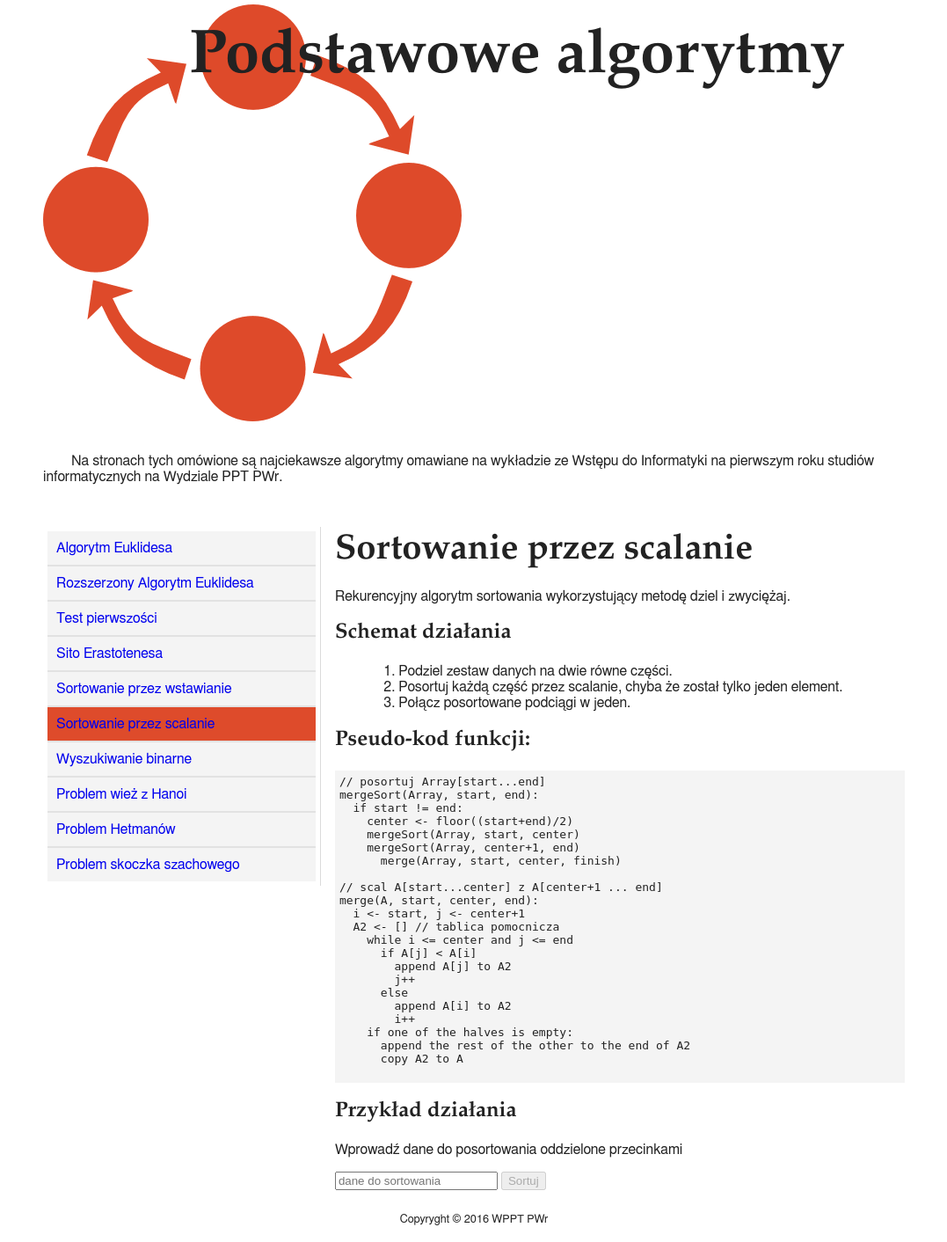
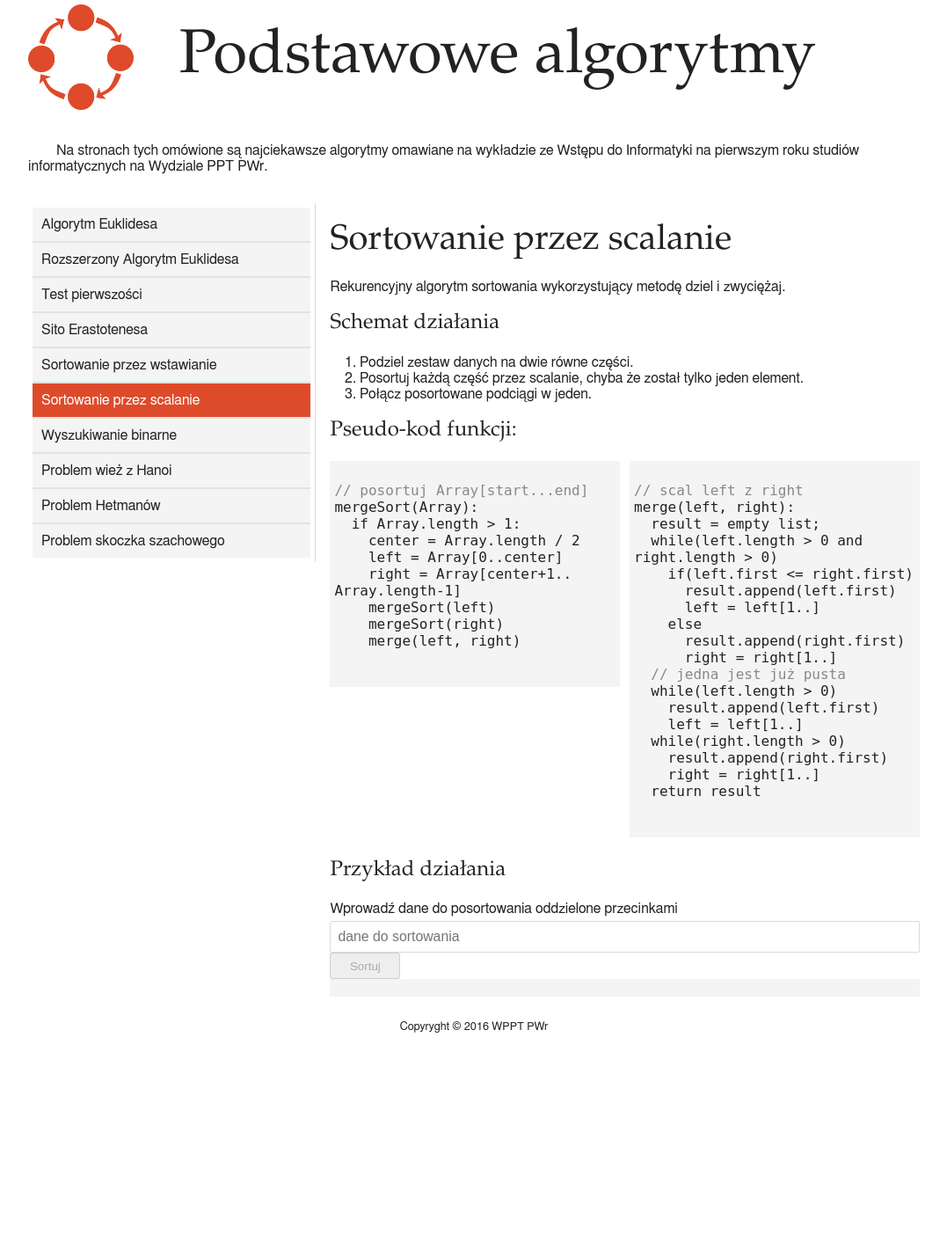
Before and after one commit to mregulski/ppt-4-www, a PHP site: page /mergeSort.html in a window 1280 px wide. Shown: the whole page at 88% size, without its empty margins (101-1178 px from the left). After the commit the page ends 1174 px from the top, so only its background shows below. Run offline with PHP 8.4, Linux system fonts and the light colour scheme; some libraries are stand-ins or nearby versions.

Commit message:
final version - graded

```diff
--- a/algo/bower.json
+++ b/algo/bower.json
@@ -4,7 +4,7 @@
     "Marcin Regulski <maarcin.regulski@gmail.com>"
   ],
   "description": "algorithm information with visualisation",
-  "main": "insertSort.html",
+  "main": "mergeSort.html",
   "moduleType": [
     "globals"
   ],
--- a/algo/mergeSort.html
+++ b/algo/mergeSort.html
@@ -4,7 +4,7 @@
 	<meta charset="utf-8"/>
 	<meta name="viewport" content="width=content-width, initial-scale=1" />
 	<title>Sortowanie przez wstawianie</title>
-	<link rel="stylesheet" href="bower_components/HTML5-Reset/assets/css/reset.css"/>
+	<link rel="stylesheet" href="styles/reset.css"/>
 	<link rel="stylesheet" href="styles/grid.css"/>
 	<link rel="stylesheet" href="styles/algorytm.css"/>
 	<script src="scripts/menu.js"></script>
@@ -18,7 +18,7 @@
 			<img id="logo" src="res/infppt.png" alt="logo wydziału"/>
 		</div>
 		<div class="col-5-6">
-			<h1> Podstawowe algorytmy</h1>
+			<h1>Podstawowe algorytmy</h1>
 		</div>
 	</div>
 	<p class="space-after">Na stronach tych omówione są najciekawsze algorytmy omawiane na wykładzie ze Wstępu do Informatyki
@@ -44,8 +44,8 @@
 				<li class="algorytm">
 					<a href="#">Sortowanie przez wstawianie</a>
 				</li>
-				<li class="algorytm active">
-					<a href="#">Sortowanie przez scalanie</a>
+				<li class="algorytm">
+					<a href="#" class="active">Sortowanie przez scalanie</a>
 				</li>
 				<li class="algorytm">
 					<a href="#">Wyszukiwanie binarne</a>
@@ -74,30 +74,43 @@
 			</ol>
 			<section>
 				<h3>Pseudo-kod funkcji:</h3>
-				<pre>
-// posortuj Array[start...end]
-mergeSort(Array, start, end):
-	if start != end:
-		center &lt;- floor((start+end)/2)
-		mergeSort(Array, start, center)
-		mergeSort(Array, center+1, end)
-	    merge(Array, start, center, finish)
-
-// scal A[start...center] z A[center+1 ... end]
-merge(A, start, center, end):
-	i &lt;- start, j &lt;- center+1
-	A2 &lt;- [] // tablica pomocnicza
-		while i &lt;= center and j &lt;= end
-			if A[j] &lt; A[i]
-				append A[j] to A2
-				j++
-			else
-				append A[i] to A2
-				i++
-		if one of the halves is empty:
-			append the rest of the other to the end of A2
-			copy A2 to A
+				<div class="row">
+				<pre class="col-3-6">
+					<code>
+<span class="comment">// posortuj Array[start...end]</span>
+mergeSort(Array):
+	if Array.length > 1:
+		center = Array.length / 2
+		left = Array[0..center]
+		right = Array[center+1.. Array.length-1]
+		mergeSort(left)
+		mergeSort(right)
+		merge(left, right)
+					</code>
 				</pre>
+				<pre class="col-3-6">
+					<code>
+<span class="comment">// scal left z right</span>
+merge(left, right):
+	result = empty list;
+	while(left.length &gt; 0 and right.length &gt; 0)
+		if(left.first &lt;= right.first)
+			result.append(left.first)
+			left = left[1..]
+		else
+			result.append(right.first)
+			right = right[1..]
+	<span class="comment">// jedna jest już pusta</span>
+	while(left.length &gt; 0)
+		result.append(left.first)
+		left = left[1..]
+	while(right.length &gt; 0)
+		result.append(right.first)
+		right = right[1..]
+	return result
+					</code>
+				</pre>
+			</div>
 			</section>
 		</article>
 		<div id="simulator">
--- a/algo/scripts/menu.js
+++ b/algo/scripts/menu.js
@@ -1,8 +1,6 @@
-page = (function(){
+(function(){
     'use strict';
-    var menu = null;
-    var input = null;
-    var run = null;
+    var menu, input, run;
     window.onload = function() {
         menu = document.getElementById("menu");
         input = document.getElementById("array");
@@ -10,7 +8,7 @@ page = (function(){
 
         document.getElementById("menuToggle").onclick = toggleMenu;
         run.addEventListener('click', runSort);
-        input.addEventListener('keypress', checkInput);
+        input.addEventListener('keyup', checkInput);
     }
 
     // re-enable hidden menu when window is resized above breakpoint
@@ -20,7 +18,7 @@ page = (function(){
 
     function checkInput() {
         var array = input.value.split(/[,; ]/);
-        //console.log(array);
+        console.log(array);
         if(array.length > 1) {
             run.disabled = false;
         }
@@ -37,10 +35,12 @@ page = (function(){
 
     function runSort() {
         var array = input.value.split(/[,; ]/);
-        console.log(array);
-        array = array.map(function(x) {
-            return parseInt(x,10);
-        })
+        console.log(parseInt(array[0]) != NaN);
+        if(!isNaN(parseInt(array[0]))) {
+            array = array.map(function(x) {
+                return parseInt(x,10);
+            });
+        }
         console.log(sort.mergeSort(array));
     }
 
--- a/algo/styles/algorytm.css
+++ b/algo/styles/algorytm.css
@@ -1,7 +1,6 @@
 body {
 	padding: 5px;
-	width: 90%;
-	max-width: 980px;
+	width: 80%;
 	margin: auto;
 	color: #222;
 	font-size: 100%;
@@ -34,7 +33,7 @@ h4:first-of-type,h5:first-of-type {
 h1 {
 	color: #DE4B2B;
 	font-size: 4.4rem;
-	display: block;
+	display: inline-block	;
 	vertical-align: bottom;
 }
 
@@ -47,7 +46,7 @@ h3 {
 }
 
 p {
-
+	margin-bottom: 5px;
 }
 
 #menuToggle
@@ -83,7 +82,7 @@ nav li:last-of-type {
 }
 
 nav a, nav a:visited {
-
+	color: inherit;
 	display: block;
 	text-decoration: none;
 	padding: 10px;
@@ -96,7 +95,7 @@ nav a:hover {
 	background: #153991;
 }
 
-nav .active, a:active {
+nav a.active, nav a:active {
 	background: #DE4B2B;
 	color: #fff;
 }
@@ -113,7 +112,8 @@ footer {
 
 pre {
 	padding: 5px;
-	white-space: pre;
+	margin-bottom: 5px;
+	white-space: pre-wrap;
 	background: #f4f4f4;
 	-moz-tab-size: 2;
 	-webkit-tab-size: 2;
@@ -121,8 +121,71 @@ pre {
 	tab-size: 2;
 }
 
+pre .comment {
+	color: #888;
+}
+/*code {
+	-moz-tab-size: 2;
+	-webkit-tab-size: 2;
+	-ms-tab-size: 2;
+	tab-size: 2;
+	white-space: pre-wrap;
+}*/
+
+#simulator input {
+	border-radius: 2px;
+	border: 1px solid #dbdbdb;
+	padding: 8px;
+	width: 100%
+}
+
+#runButton {
+	width: 80px;
+	height: 30px;
+}
+
 #output {
 	font-family: 'Courier New', monospace;
+	font-size: .75em;
+	font-weight: bold;
+	background: #f4f4f4;
+	padding: 10px;
+	overflow: auto;
+
+}
+
+#output .level-0 {
+	color: #000;
+}
+#output .level-1 {
+	color: #00a;
+}
+#output .level-2 {
+	color: #0a0;
+}
+#output .level-3 {
+	color: #a00;
+}
+#output .level-4 {
+	color: #0aa;
+}
+#output .level-5 {
+	color: #aa0;
+}
+#output .level-6 {
+	color: #a0a;
+}
+#output .level-7 {
+	color: #44f;
+}
+#output .level-8 {
+	color: #4f4;
+}
+#output .level-9 {
+	color: #f44;
+}
+#output .level-10 {
+	color: #4ff;
 }
 
 @media screen and (min-width: 680px) {
@@ -145,8 +208,8 @@ pre {
 	header img {
 		display: block;
 		min-width: 100px;
-		width: auto;
-		height: auto;
+		width: 120px;
+		height: 120px;
 
 		/*padding: 0 10px 0 0;*/
 	}
--- /dev/null
+++ b/algo/styles/reset.css
@@ -0,0 +1,141 @@
+/*
+	HTML5 Reset :: style.css
+	----------------------------------------------------------
+	We have learned much from/been inspired by/taken code where offered from:
+
+	Eric Meyer					:: http://meyerweb.com
+	HTML5 Doctor				:: http://html5doctor.com
+	and the HTML5 Boilerplate	:: http://html5boilerplate.com
+
+-------------------------------------------------------------------------------*/
+
+/* Let's default this puppy out
+-------------------------------------------------------------------------------*/
+
+html, body, body div, span, object, iframe, h1, h2, h3, h4, h5, h6, p, blockquote, pre, abbr, address, cite, code, del, dfn, em, img, ins, kbd, q, samp, small, strong, sub, sup, var, b, i, dl, dt, dd, ol, ul, li, fieldset, form, label, legend, table, caption, tbody, tfoot, thead, tr, th, td, article, aside, figure, footer, header, menu, nav, section, time, mark, audio, video, details, summary {
+	margin: 0;
+	padding: 0;
+	border: 0;
+	font-size: 100%;
+	font-weight: normal;
+	vertical-align: baseline;
+	background: transparent;
+}
+
+article, aside, figure, footer, header, nav, section, details, summary {display: block;}
+
+/* Handle box-sizing while better addressing child elements:
+   http://css-tricks.com/inheriting-box-sizing-probably-slightly-better-best-practice/ */
+html {
+	box-sizing: border-box;
+}
+
+*,
+*:before,
+*:after {
+	box-sizing: inherit;
+}
+
+/* consider resetting the default cursor: https://gist.github.com/murtaugh/5247154 */
+
+/* Responsive images and other embedded objects */
+/* if you don't have full control over `img` tags (if you have to overcome attributes), consider adding height: auto */
+img,
+object,
+embed {max-width: 100%;}
+
+/*
+   Note: keeping IMG here will cause problems if you're using foreground images as sprites.
+	In fact, it *will* cause problems with Google Maps' controls at small size.
+	If this is the case for you, try uncommenting the following:
+
+#map img {
+		max-width: none;
+}
+*/
+
+/* force a vertical scrollbar to prevent a jumpy page */
+html {overflow-y: scroll;}
+
+/* we use a lot of ULs that aren't bulleted.
+	you'll have to restore the bullets within content,
+	which is fine because they're probably customized anyway */
+ul {list-style: none;}
+
+blockquote, q {quotes: none;}
+
+blockquote:before,
+blockquote:after,
+q:before,
+q:after {content: ''; content: none;}
+
+a {margin: 0; padding: 0; font-size: 100%; vertical-align: baseline; background: transparent;}
+
+del {text-decoration: line-through;}
+
+abbr[title], dfn[title] {border-bottom: 1px dotted #000; cursor: help;}
+
+/* tables still need cellspacing="0" in the markup */
+table {border-collapse: separate; border-spacing: 0;}
+th {font-weight: bold; vertical-align: bottom;}
+td {font-weight: normal; vertical-align: top;}
+
+hr {display: block; height: 1px; border: 0; border-top: 1px solid #ccc; margin: 1em 0; padding: 0;}
+
+input, select {vertical-align: middle;}
+
+pre {
+    white-space: pre; /* CSS2 */
+    white-space: pre-wrap; /* CSS 2.1 */
+    white-space: pre-line; /* CSS 3 (and 2.1 as well, actually) */
+    word-wrap: break-word; /* IE */
+}
+
+input[type="radio"] {vertical-align: text-bottom;}
+input[type="checkbox"] {vertical-align: bottom;}
+.ie7 input[type="checkbox"] {vertical-align: baseline;}
+.ie6 input {vertical-align: text-bottom;}
+
+select, input, textarea {font: 99% sans-serif;}
+
+table {font-size: inherit; font: 100%;}
+
+small {font-size: 85%;}
+
+strong {font-weight: bold;}
+
+td, td img {vertical-align: top;}
+
+/* Make sure sup and sub don't mess with your line-heights http://gist.github.com/413930 */
+sub, sup {font-size: 75%; line-height: 0; position: relative;}
+sup {top: -0.5em;}
+sub {bottom: -0.25em;}
+
+/* standardize any monospaced elements */
+pre, code, kbd, samp {font-family: monospace, sans-serif;}
+
+/* hand cursor on clickable elements */
+.clickable,
+label,
+input[type=button],
+input[type=submit],
+input[type=file],
+button {cursor: pointer;}
+
+/* Webkit browsers add a 2px margin outside the chrome of form elements */
+button, input, select, textarea {margin: 0;}
+
+/* make buttons play nice in IE */
+button,
+input[type=button] {width: auto; overflow: visible;}
+
+/* scale images in IE7 more attractively */
+.ie7 img {-ms-interpolation-mode: bicubic;}
+
+/* prevent BG image flicker upon hover
+   (commented out as usage is rare, and the filter syntax messes with some pre-processors)
+.ie6 html {filter: expression(document.execCommand("BackgroundImageCache", false, true));}
+*/
+
+/* let's clear some floats */
+.clearfix:after { content: " "; display: block; clear: both; }
```
Also changed, not shown: algo/scripts/mergeSort.js (+20 -14 lines).
